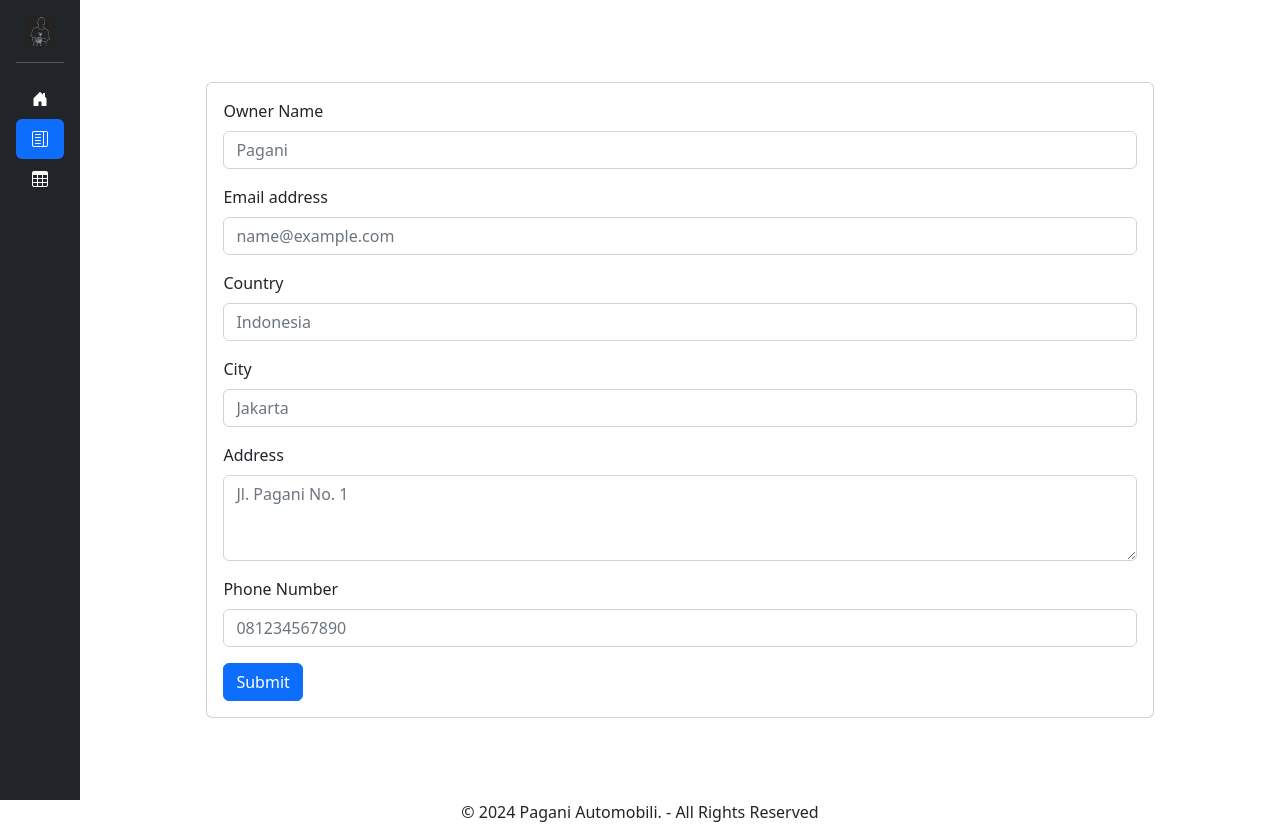
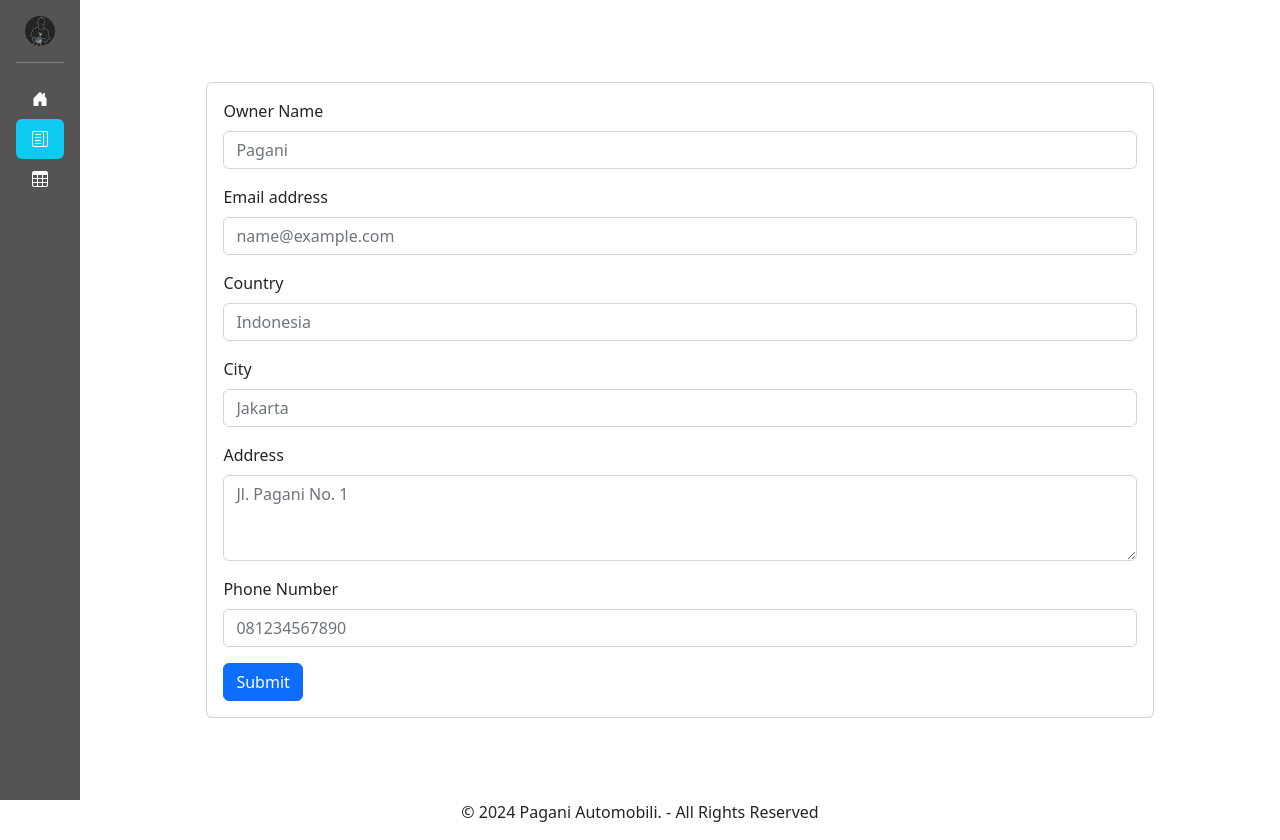
Before and after one commit to adislksn/Pemrograman-Web, a plain HTML site: page uts_pemweb/forms/index.html in a window 1280 px wide. Drawn offline with nearby package versions, Linux system fonts and the light colour scheme; no server answers.

Commit message:
feat: sidebar

```diff
--- a/uts_pemweb/forms/index.html
+++ b/uts_pemweb/forms/index.html
@@ -11,9 +11,9 @@
 </head>
 <body class="w-100 min-vh-100">
     <div class="d-flex w-100 min-vh-100 position-relative">
-        <div id="sidebar" class="d-flex flex-column flex-shrink-0 p-3 text-white bg-dark min-vh-100" style="width: 80px;">
+        <div id="sidebar" class="d-flex flex-column flex-shrink-0 p-3 text-white min-vh-100" style="width: 80px;background: rgba( 44, 40, 40, 0.8 );">
             <a href="../" class="d-flex align-items-center mb-md-0 justify-content-center text-white text-decoration-none">
-                <img width="30px" src="../assets/logo.jpg" alt="" style="object-fit: cover;aspect-ratio: 1/1;">
+                <img width="30px" class="rounded-circle" src="../assets/logo.jpg" alt="" style="object-fit: cover;aspect-ratio: 1/1;">
             </a>
             <hr>
             <ul class="nav nav-pills flex-column mb-auto">
@@ -23,7 +23,7 @@
                 </a>
                 </li>
                 <li>
-                <a href="#" class="nav-link text-white active">
+                <a href="#" class="nav-link text-white active bg-info">
                     <i class="bi bi-layout-text-sidebar"></i>
                 </a>
                 </li>
```
Also changed, not shown: uts_pemweb/index.html (+3 -3 lines), uts_pemweb/table/index.html (+3 -3 lines).
